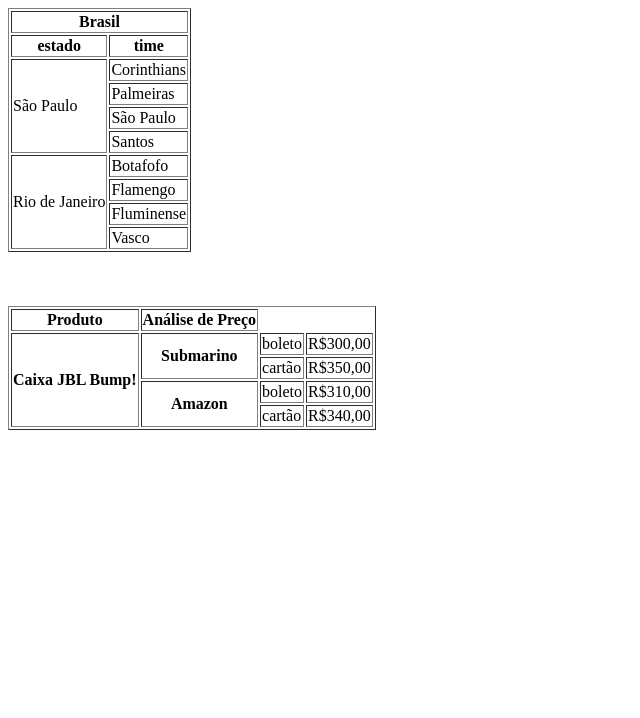
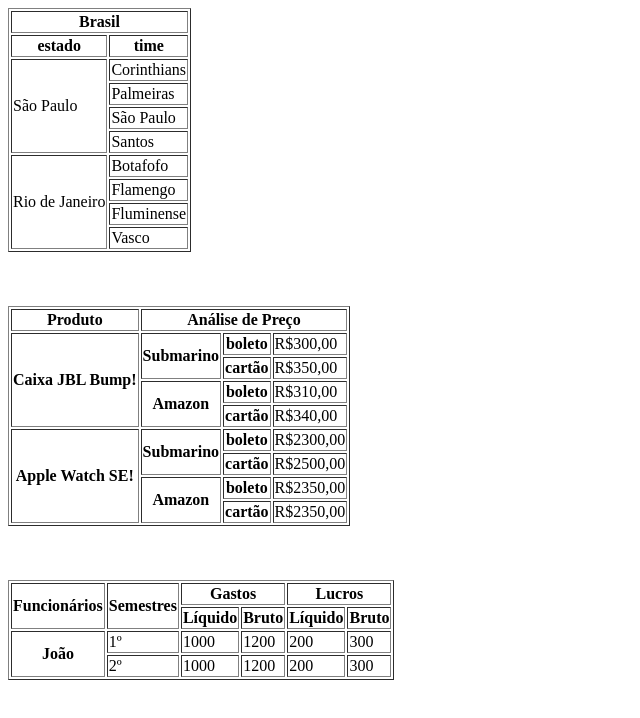
Before and after one commit to Joaovns1/CSW-CC1N, a plain HTML site: page Aula 07/index.html in a window 1280 px wide. Shown: the whole page, without its empty margins (0-640 px from the left). Drawn offline with Linux system fonts and the light colour scheme.

Commit message:
Add files via upload

```diff
--- a/Aula 07/index.html
+++ b/Aula 07/index.html
@@ -59,26 +59,86 @@
             <table border ="1">
               <thead>
                 <tr>
-                <th cospan="2">Produto</th>
-                <th cospan="4"> Análise de Preço </th>
+                <th colspan="1">Produto</th>
+
+                <th colspan="4"> Análise de Preço </th>
                 </tr>
                 <tr>
                     <th rowspan="4">Caixa JBL Bump!</th>
-                    <th rowspan="2">Submarino</th><td>boleto</td><td>R$300,00</td></th>
+                    <th rowspan="2">Submarino</th><th>boleto</th><td>R$300,00</td></th>
 
                 </tr>
-                <td> cartão</td>
+                <th> cartão</th>
                 <td>R$350,00</td>
                 <tr>
                     <th rowspan="2">Amazon</th>
-                    <td>boleto</td>
+                    <th>boleto</th>
                     <td>R$310,00</td>
 
                 </tr>
                 <tr>
-                    <td>cartão</td>
+                    <th>cartão</th>
                     <td>R$340,00</td>
                 </tr>
+                <tr>
+                    <th rowspan="4">Apple Watch SE!</th>
+                    <th rowspan="2">Submarino</th><th>boleto</th><td>R$2300,00</td>
+
+
+                </tr>
+                <tr>
+                    <th>cartão</th>
+                    <td>R$2500,00</td>
+                </tr>
+                <tr>
+                    <th rowspan="2">Amazon</th>
+                    <th>boleto</th>
+                    <Td>R$2350,00</Td>
+
+                </tr>
+                <tr>
+                    <th> cartão</th>
+                    <td>R$2350,00</td>
+                </tr>
+
+              </table>
+              <br>
+              <br>
+              <br>
+              <table border ="1">
+                <thead>
+                    <tr>
+                        <th rowspan="2">Funcionários</th>
+                        <th rowspan="2">Semestres</th>
+                        <th colspan="2">Gastos</th>
+                        <th colspan="2">Lucros</th>
+                    </tr>
+                    <tr>
+                        <th> Líquido </th>
+                        <th> Bruto </th>
+                        <th> Líquido </th>
+                        <th> Bruto </th>
+
+                    </tr>
+                    <tr>
+                        <th rowspan="2">João</th>
+                        <td>1º</td>
+                        <td>1000</td>
+                        <td>1200</td>
+                        <td>200</td>
+                        <td>300</td>
+                    </tr>
+                    <tr>
+                        <td>2º</td>
+                        <td>1000</td>
+                        <td>1200</td>
+                        <td>200</td>
+                        <td>300</td>
+                    </tr>
+                </thead>
+
+
+
 
               </table>
 
```
